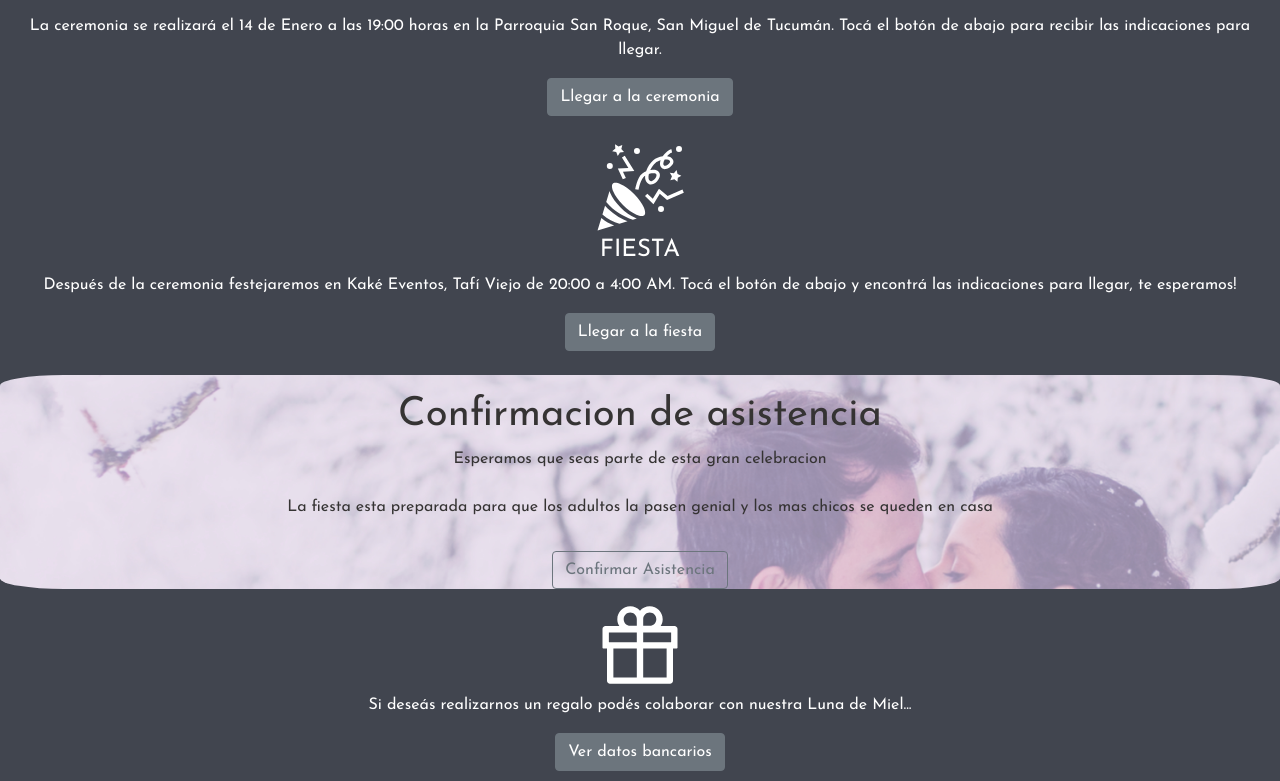
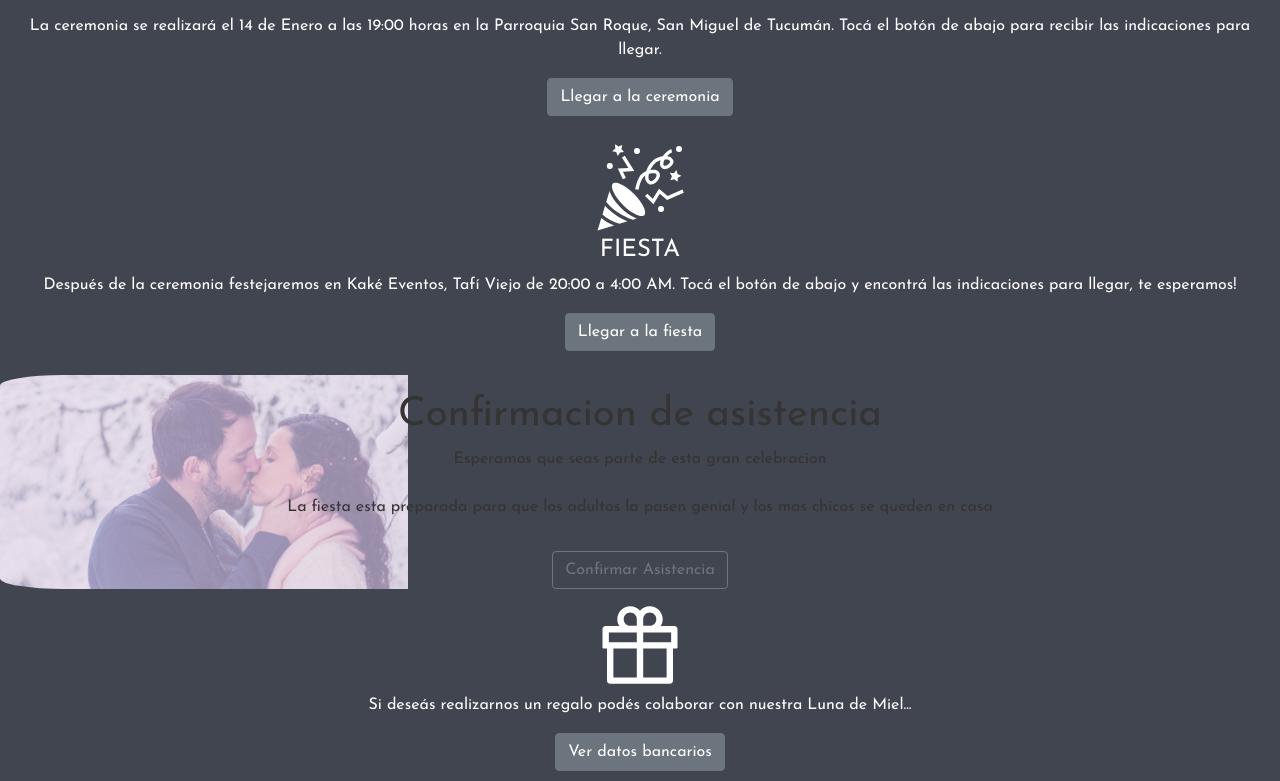
Before and after one commit to nicojpalacio/event-invitation, a React (Create React App) app: page / in a window 1280 px wide. Shown: the part 427-1208 px from the top of the page. Built offline with nearby package versions, Linux system fonts and the light colour scheme.

Commit message:
new-images

```diff
--- a/src/App.css
+++ b/src/App.css
@@ -9,8 +9,8 @@ color: white !important;
 height: 100%;
 }
 .img-text{
-  background-image: url('./Img/editada2.jpeg');
-  background-size: cover;
+  background-image: url('./Img/editada4.jpg');
+  background-size: contain ;
   background-repeat: no-repeat;
   color:rgb(53, 51, 51);
   border-radius: 5%
--- a/src/Portada.jsx
+++ b/src/Portada.jsx
@@ -1,7 +1,7 @@
-import React from "react";
-import { Button, Image } from "react-bootstrap";
-import imgportada from "./Img/sofy-guillo.png";
-
+import React from 'react'
+import { Button, Image } from 'react-bootstrap'
+import imgportada from './Img/sofy-guillo.png'
+import imgportada2 from './Img/editada2.jpeg'
 // import anillos from './Img/rings.png'
 // import logofiesta from './Img/champagne.png'
 // import logoregalo from './Img/giftbox.png'
@@ -10,55 +10,43 @@ import { GiBigDiamondRing } from "react-icons/gi";
 import { GiPartyPopper } from "react-icons/gi";
 import { AiOutlineGift } from "react-icons/ai";
 
+
 export default function Portada() {
     return (
         <>
+
             <Image src={imgportada} fluid />
-      <div className="text-center m-2">
-        <GiBigDiamondRing color="white" size="6em" />
+            <div className='text-center m-2'>
+
+                <GiBigDiamondRing color='white' size='6em'/>
                 <h4>CEREMONIA</h4>
-        <p>
-          La ceremonia se realizará el 14 de Enero a las 19:00 horas en la
-          Parroquia San Roque, San Miguel de Tucumán. Tocá el botón de abajo
-          para recibir las indicaciones para llegar.
-        </p>
+                <p>La ceremonia se realizará el 14 de Enero a las 19:00 horas en la Parroquia San Roque, San Miguel de Tucumán. Tocá el botón de abajo para recibir las indicaciones para llegar.</p>
 
                 <Button variant="secondary">Llegar a la ceremonia</Button>
             </div>
-      <div className="text-center m-4">
-        <GiPartyPopper color="white" size="6em" />
+            <div className='text-center m-4'>
+                <GiPartyPopper color='white' size='6em' />
                 <h4>FIESTA</h4>
-        <p>
-          Después de la ceremonia festejaremos en Kaké Eventos, Tafí Viejo de
-          20:00 a 4:00 AM. Tocá el botón de abajo y encontrá las indicaciones
-          para llegar, te esperamos!
-        </p>
+                <p>Después de la ceremonia festejaremos en Kaké Eventos, Tafí Viejo de 20:00 a 4:00 AM. Tocá el botón de abajo y encontrá las indicaciones para llegar, te esperamos!</p>
 
                 <Button variant="secondary">Llegar a la fiesta</Button>
             </div>
 
-      <div className="text-center img-text img-height">
-        <h1 className="pt-3">Confirmacion de asistencia</h1>
-        <p className="mb-0">
-          Esperamos que seas parte de esta gran celebracion
-        </p>
-        <br />
-        <p className="pb-3">
-          La fiesta esta preparada para que los adultos la pasen genial y los
-          mas chicos se queden en casa
-        </p>
-        <Button variant="outline-secondary">Confirmar Asistencia</Button>{" "}
+            <div className='text-center img-text img-height'>
+                {/* <Image className='rounded' src={imgportada2} fluid /> */}
+                <h1 className='pt-3'>Confirmacion de asistencia</h1>
+                <p className='mb-0'>Esperamos que seas parte de esta gran celebracion</p><br />
+                <p className='pb-3'>La fiesta esta preparada para que los adultos la pasen genial y los mas chicos se queden en casa</p>
+                <Button variant="outline-secondary">Confirmar Asistencia</Button>{' '}
             </div>
-      <div className="text-center m-2">
-        <AiOutlineGift color="white" size="6em" />
+            <div className='text-center m-2'>
+            <AiOutlineGift color='white' size='6em' />
 
-        <p>
-          Si deseás realizarnos un regalo podés colaborar con nuestra Luna de
-          Miel...
-        </p>
+                <p>Si deseás realizarnos un regalo podés colaborar con nuestra Luna de Miel...</p>
 
                 <Button variant="secondary">Ver datos bancarios</Button>
             </div>
+
         </>
-  );
+    )
 }
```
Also changed, not shown: src/Img/editada3.jpg (added), src/Img/editada4.jpg (added). Lines whose indentation alone changed are shown as unchanged.
